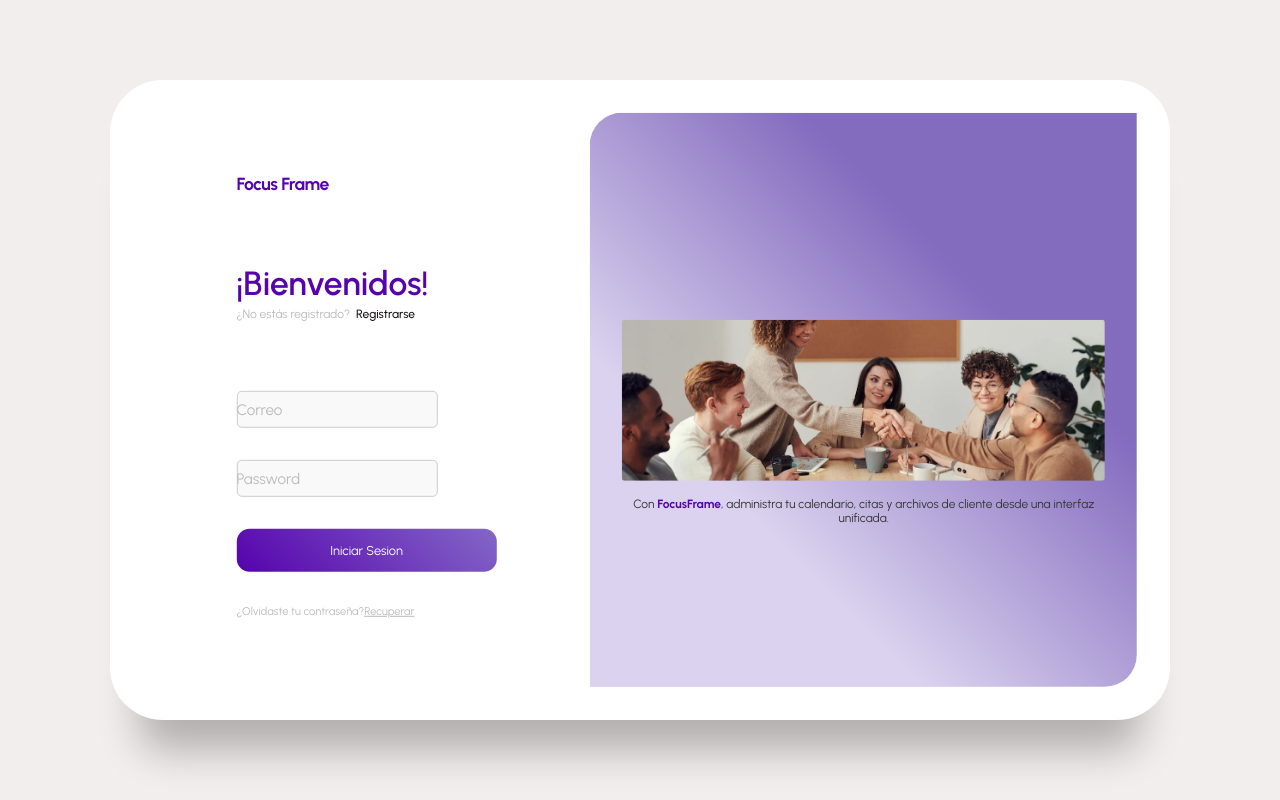
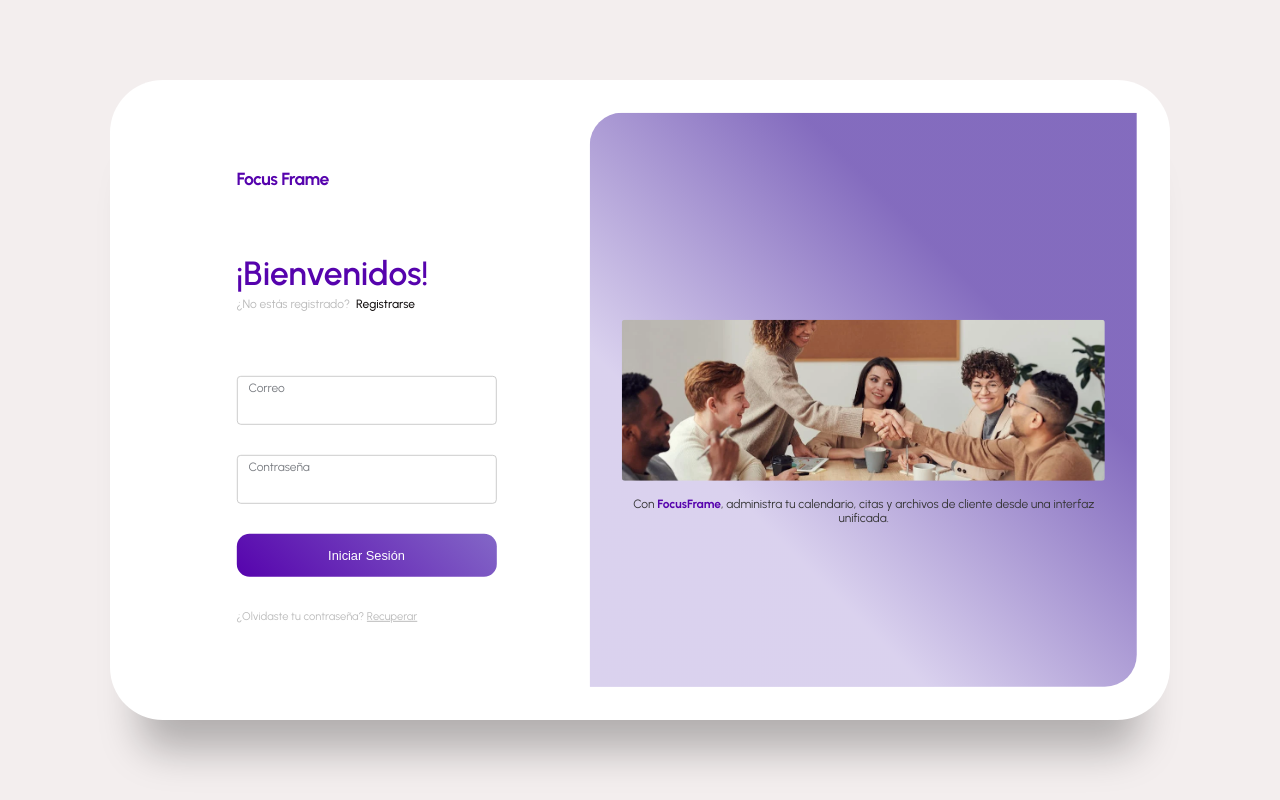
Before and after one commit to Sxrxm/FocusFrame, a React (Create React App) app: page / in a window 1280 px wide. Built offline with nearby package versions, Linux system fonts and the light colour scheme; the HTML template or start-up script is replaced by a standard one.

Commit message:
Arreglo de los inputs

```diff
--- a/src/App.css
+++ b/src/App.css
@@ -108,25 +108,31 @@ form.sign-up-form {
 
 .input-wrap {
   position: relative;
-  height: 37px;
-  margin-bottom: 2rem;
+  margin-bottom: 30px;
+}
 
-  border: none;
-  font-size: 13px;
-  border-radius: 0.8rem;
+.input-field:focus + label,
+.input-field:not(:placeholder-shown) + label {
+  top: 5px;
+  font-size: 12px;
+  color: #787b80;
 }
-.input-wrap input:focus {
+
+.input-field:focus {
   border-color: #8371fd;
+}
+
+
+.input-field {
+  width: 100%;
+  padding: 16px 12px 12px 12px;
+  border: 1px solid #ccc;
+  border-radius: 4px;
+  font-size: 16px;
+  background-color: transparent;
+  color: #333;
   outline: none;
-  background-color: #fff;
-}
-.input-field {
-  background-color: #f9f9f9;
-  border: 1px solid #ccc;
-  border-radius: 5px;
-  padding: 0.5rem;
-  font-size: 1rem;
-  transition: 0.4s;
+  transition: border-color 0.3s ease;
 }
 .input-field {
   color: #333;
@@ -134,13 +140,12 @@ form.sign-up-form {
 
 label {
   position: absolute;
-  left: 0;
-  top: 50%;
-  transform: translateY(-50%);
-  font-size: 0.95rem;
-  color: #bbb;
+  top: 16px;
+  left: 12px;
+  font-size: 16px;
+  color: #777;
   pointer-events: none;
-  transition: 0.4s;
+  transition: all 0.3s ease;
 }
 
 .input-field.active {
--- a/src/App.js
+++ b/src/App.js
@@ -1,7 +1,7 @@
 
 import React from'react';
 import './App.css';
-import LoginForm from './LoginForm';
+import LoginForm from './Pages/LoginForm';
 
 function App() {
   return (
--- a/src/LoginForm.js
+++ b/src/Pages/LoginForm.js
@@ -1,8 +1,35 @@
 import React, { useState } from "react";
-import agendar from './agendar.webp';
+import agendar from "./../agendar.webp";
 
 export default function LoginForm() {
   const [isSignUpMode, setIsSignUpMode] = useState(false);
+  const [correo, setCorreo] = useState("");
+  const [password, setPassword] = useState("");
+  const [mensajeError, setMensajeError] = useState("");
+
+
+  const handleLogin = async (e) => {
+    e.preventDefault();
+    const requestOptions = {
+      method: "POST",
+      headers: { "Content-Type": "application/json" },
+      body: JSON.stringify({ correo, password }),
+    };
+
+    try {
+      const response = await fetch("http://localhost:8080/login", requestOptions);
+      if (response.ok) {
+        const data = await response.json();
+        localStorage.setItem("token", data.token);
+        console.log("Inicio de sesión exitoso:", data);
+      } else {
+        const errorData = await response.json();
+        setMensajeError(errorData.message || "Error en el inicio de sesión");
+      }
+    } catch (error) {
+      setMensajeError("Error de conexión con el servidor");
+    }
+  };
 
 
   const toggleMode = () => setIsSignUpMode(!isSignUpMode);
@@ -13,8 +40,9 @@ export default function LoginForm() {
         <div className="inner-box">
           <div className="forms-wrap">
 
+            {/* Formulario de Inicio de Sesión */}
             {!isSignUpMode && (
-              <form action="index.html" autoComplete="off" className="sign-in-form">
+              <form onSubmit={handleLogin} autoComplete="off" className="sign-in-form">
                 <div className="logo">
                   <h4>Focus Frame</h4>
                 </div>
@@ -28,10 +56,11 @@ export default function LoginForm() {
                 <div className="actual-form">
                   <div className="input-wrap">
                     <input
-                      type="text"
-                      minLength="4"
+                      type="email"
                       className="input-field"
                       autoComplete="off"
+                      value={correo}
+                      onChange={(e) => setCorreo(e.target.value)}
                       required
                     />
                     <label>Correo</label>
@@ -39,25 +68,28 @@ export default function LoginForm() {
                   <div className="input-wrap">
                     <input
                       type="password"
-                      minLength="4"
                       className="input-field"
                       autoComplete="off"
+                      value={password}
+                      onChange={(e) => setPassword(e.target.value)}
                       required
                     />
-                    <label>Password</label>
+                    <label>Contraseña</label>
                   </div>
-                  <input type="submit" value="Iniciar Sesion" className="sign-btn" />
+                  <button type="submit" className="sign-btn">
+                    Iniciar Sesión
+                  </button>
+                  {mensajeError && <p className="error-message">{mensajeError}</p>}
                   <p className="text">
-                    ¿Olvidaste tu contraseña?
-                    <a href="#">Recuperar</a>
+                    ¿Olvidaste tu contraseña? <a href="#">Recuperar</a>
                   </p>
                 </div>
               </form>
             )}
 
-
+            {/* Formulario de Registro */}
             {isSignUpMode && (
-              <form action="index.html" autoComplete="off" className="sign-up-form">
+              <form action="#" autoComplete="off" className="sign-up-form">
                 <div className="logo">
                   <h4>Focus Frame</h4>
                 </div>
@@ -65,43 +97,33 @@ export default function LoginForm() {
                   <h2>Registrarse</h2>
                   <h6>¿Ya tienes una cuenta?</h6>
                   <a href="#" onClick={toggleMode} className="toggle">
-                    Iniciar Sesion
+                    Iniciar Sesión
                   </a>
                 </div>
                 <div className="actual-form">
                   <div className="input-wrap">
+                    <input type="text" className="input-field" autoComplete="off" required />
+                    <label>Nombre</label>
+                  </div>
+                  <div className="input-wrap">
+                    <input type="email" className="input-field" autoComplete="off" required />
+                    <label>Correo</label>
+                  </div>
+                  <div className="input-wrap">
                     <input
-                      type="text"
-                      minLength="4"
+                      type="password"
                       className="input-field"
                       autoComplete="off"
                       required
                     />
-                    <label>Nombre</label>
+                    <label>Contraseña</label>
                   </div>
-                  <div className="input-wrap">
-                    <input
-                      type="email"
-                      className="input-field"
-                      autoComplete="off"
-                      required
-                    />
-                    <label>Email</label>
-                  </div>
-                  <div className="input-wrap">
-                    <input
-                      type="password"
-                      minLength="4"
-                      className="input-field"
-                      autoComplete="off"
-                      required
-                    />
-                    <label>Password</label>
-                  </div>
-                  <input type="submit" value="Registrarme" className="sign-btn" />
+                  <button type="submit" className="sign-btn">
+                    Registrarme
+                  </button>
                   <p className="text">
-                    Al registrarme, acepto los
-                    <a href="#">Términos de Servicio</a> y la
+                    Al registrarme, acepto los{" "}
+                    <a href="#">Términos de Servicio</a> y la{" "}
                     <a href="#">Política de Privacidad</a>
                   </p>
                 </div>
@@ -109,18 +131,18 @@ export default function LoginForm() {
             )}
           </div>
 
-
+          {/* Sección de Imagen */}
           <div className="carousel-img">
             <div className="images-wrapper">
-              <img src={agendar} className="image img-1" />
-              <p className="image-text">Con <span className="highlight">FocusFrame</span>, administra
-                 tu calendario, citas y archivos de cliente desde
-                  una interfaz unificada. </p>
-            </div>
+              <img src={agendar} className="image img-1" alt="Focus Frame" />
+              <p className="image-text">
+                Con <span className="highlight">FocusFrame</span>, administra tu calendario, citas y
+                archivos de cliente desde una interfaz unificada.
+              </p>
             </div>
           </div>
         </div>
-
+      </div>
     </main>
   );
 }
```
